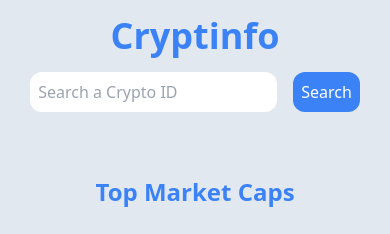
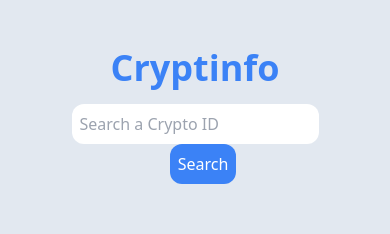
Before and after one commit to joshlazar2/cryptinfo, a React (Create React App) app: page / in a window 390 px wide. Shown: the top 234 px of the page. Built offline with nearby package versions, Linux system fonts and the light colour scheme; no server answers.

Commit message:
responsive design edits

```diff
--- a/src/App.js
+++ b/src/App.js
@@ -6,7 +6,7 @@ import OneCrypto from './components/OneCrypto';
 
 function App() {
   return (
-    <div className="App">
+    <div className="App p-12 md:p-10 bg-slate-200">
       <Nav />
       <Routes>
         <Route path='/' element={<Main />} />
--- a/src/components/Main.jsx
+++ b/src/components/Main.jsx
@@ -18,7 +18,7 @@ const Main = () => {
     }, [])
 
     return (
-        <div className='min-h-screen bg-slate-200 p-4'>
+        <div className='min-h-screen p-4'>
             <h2 className="p-8 font-bold text-blue-500 text-2xl">Top Market Caps</h2>
             <div className='flex items-center justify-center'>
                 <div className='grid grid-cols-1 gap-14 md:grid-cols-4 md:gap-10'>
--- a/src/components/Nav.jsx
+++ b/src/components/Nav.jsx
@@ -17,7 +17,7 @@ const Nav = () => {
     }
 
     return (
-        <div className='flex flex-col space-y-4 md:flex-row md:justify-around md:space-y-0 p-4 bg-slate-200'>
+        <div className='flex flex-col space-y-4 md:flex-row md:justify-around md:space-y-0'>
             <Link to={'/'}><h1 className='text-blue-500 text-4xl font-bold'>Cryptinfo</h1></Link>
             <form onSubmit={submitHandler} className='space-x-4'>
                 <input className='p-2 rounded-xl' type="text" onChange={changeHandler} placeholder='Search a Crypto ID'/>
--- a/src/components/OneCrypto.jsx
+++ b/src/components/OneCrypto.jsx
@@ -68,7 +68,7 @@ const OneCrypto = () => {
     }, [id])
 
     return (
-        <div className='min-h-screen bg-slate-200 p-10'>
+        <div className='min-h-screen'>
             <h2 className='text-blue-500 p-8 font-bold text-2xl'>{crypto.name}</h2>
             <div className='flex justify-center items-center'>
                 {
```
